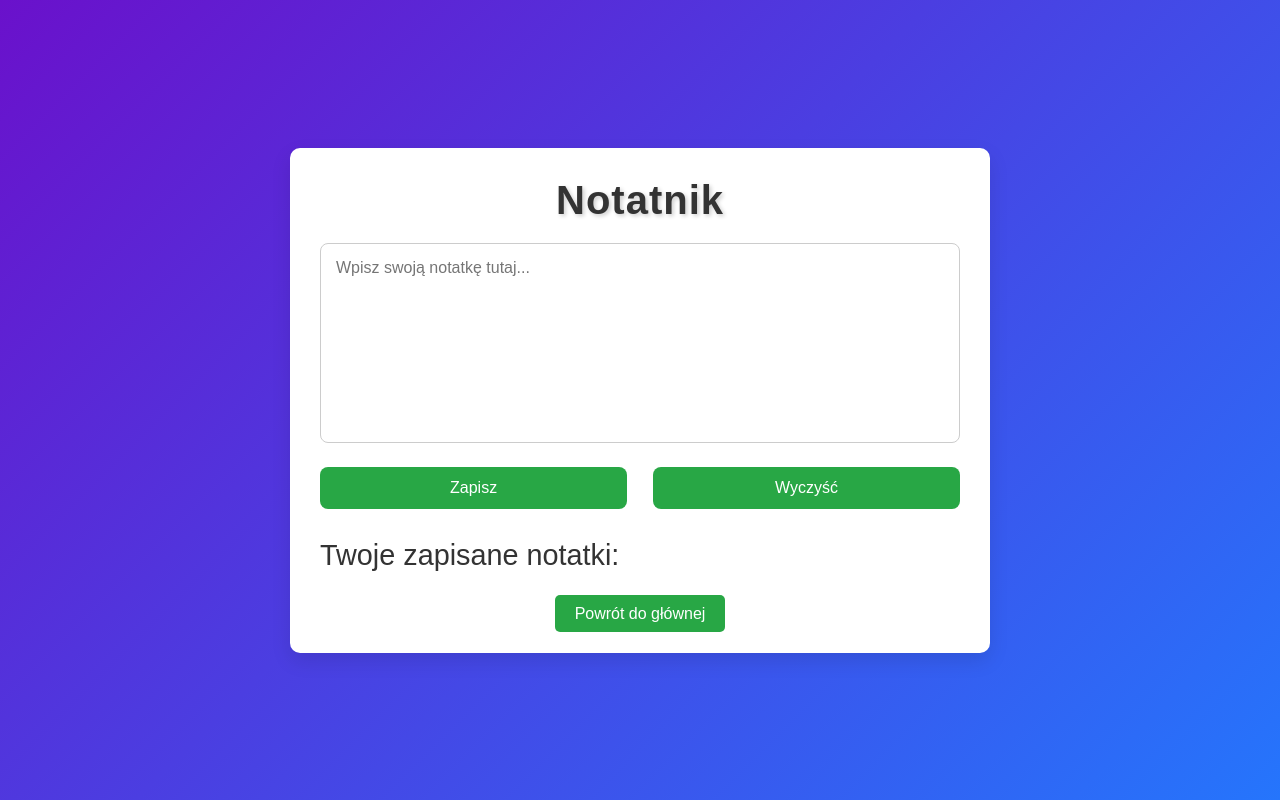
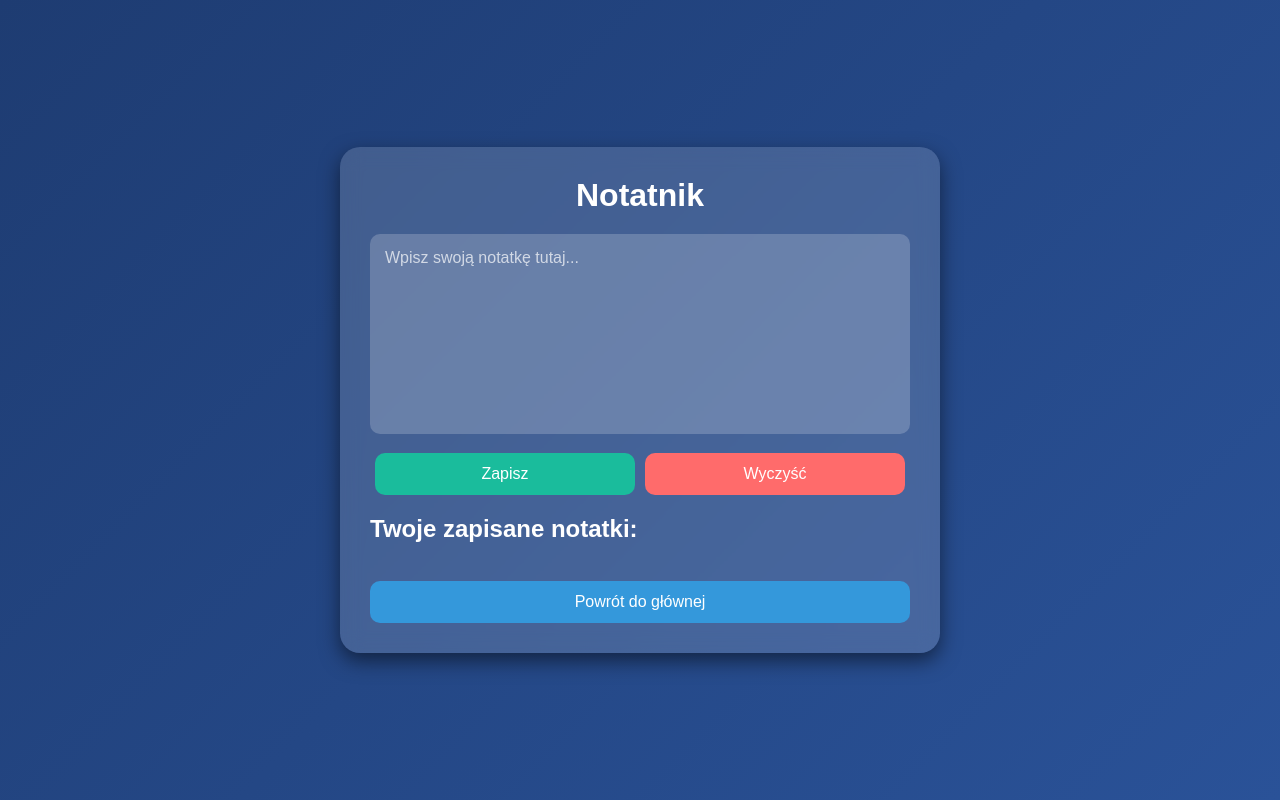
Before and after one commit to Dawidgolab/TrainingManager, a Flask app: page /Notepad in a window 1280 px wide. Run offline with Flask 3, Linux system fonts and the light colour scheme.

```diff
--- a/static/Notepad.css
+++ b/static/Notepad.css
@@ -1,186 +1,123 @@
-/* Resetowanie domyślnych marginesów i paddingu */
 * {
     margin: 0;
     padding: 0;
     box-sizing: border-box;
+    font-family: 'Poppins', sans-serif;
 }
 
-/* Tło strony */
 body {
-    font-family: 'Arial', sans-serif;
-    background: linear-gradient(135deg, #6a11cb 0%, #2575fc 100%);
-    /* Gradient od fioletowego do niebieskiego */
+    height: 100vh;
     display: flex;
+    align-items: center;
     justify-content: center;
-    align-items: center;
-    height: 100vh;
-    margin: 0;
-    color: black;
-    /* Zmieniony kolor tekstu na biały */
+    background: linear-gradient(135deg, #1e3c72, #2a5298);
+    color: #fff;
 }
 
-/* Kontener główny */
 .container {
-    background-color: white;
+    background: rgba(255, 255, 255, 0.15);
     padding: 30px;
-    border-radius: 10px;
-    box-shadow: 0 8px 20px rgba(0, 0, 0, 0.1);
-    width: 100%;
-    max-width: 700px;
+    border-radius: 20px;
+    box-shadow: 0 8px 20px rgba(0, 0, 0, 0.5);
+    backdrop-filter: blur(10px);
+    width: 90%;
+    max-width: 600px;
     text-align: center;
-    transition: transform 0.3s ease;
 }
 
-/* Efekt animacji dla kontenera */
-.container:hover {
-    transform: scale(1.02);
+h1 {
+    font-weight: 600;
+    margin-bottom: 20px;
 }
 
-/* Nagłówek */
-h1 {
-    font-size: 2.5rem;
-    margin-bottom: 20px;
-    color: #333;
-    font-weight: 600;
-    letter-spacing: 1px;
-    text-shadow: 2px 2px 4px rgba(0, 0, 0, 0.2);
-    /* Cień dla nagłówka */
-}
-
-/* Pole tekstowe */
 textarea {
     width: 100%;
     height: 200px;
     padding: 15px;
+    border-radius: 10px;
+    border: none;
+    background: rgba(255, 255, 255, 0.2);
+    color: #fff;
     font-size: 16px;
-    font-family: 'Arial', sans-serif;
-    border-radius: 8px;
-    border: 1px solid #ccc;
-    margin-bottom: 20px;
     resize: none;
-    transition: border-color 0.3s, box-shadow 0.3s;
+    outline: none;
 }
 
-textarea:focus {
-    border-color: #28a745;
-    outline: none;
-    box-shadow: 0 0 8px rgba(40, 167, 69, 0.6);
+textarea::placeholder {
+    color: rgba(255, 255, 255, 0.7);
 }
 
-/* Przyciski */
 .buttons {
     display: flex;
     justify-content: space-between;
-    gap: 10px;
+    margin-top: 15px;
 }
 
 button {
-    padding: 12px 25px;
+    flex: 1;
+    margin: 0 5px;
+    padding: 12px;
+    border: none;
+    border-radius: 10px;
     font-size: 16px;
-    font-weight: 500;
-    border: none;
-    border-radius: 8px;
     cursor: pointer;
-    transition: background-color 0.3s, transform 0.2s;
-    width: 48%;
-    background-color: #28a745;
-    /* Zmieniony kolor przycisku */
-    color: white;
+    transition: 0.3s;
+    color: #fff;
 }
 
-button:hover {
-    background-color: #218838;
-    transform: scale(1.05);
+#save-btn {
+    background: #1abc9c;
 }
 
-/* Sekcja zapisanych notatek */
+#save-btn:hover {
+    background: #16a085;
+}
+
+#clear-btn {
+    background: #ff6b6b;
+}
+
+#clear-btn:hover {
+    background: #ff4757;
+}
+
 .saved-notes {
-    margin-top: 30px;
+    margin-top: 20px;
     text-align: left;
 }
 
-.saved-notes h2 {
-    font-size: 1.8rem;
-    margin-bottom: 15px;
-    color: #333;
-    font-weight: 500;
-}
-
-/* Lista notatek */
-#notes-list {
+.note {
+    background: rgba(255, 255, 255, 0.2);
+    padding: 12px;
+    border-radius: 8px;
+    display: flex;
+    justify-content: space-between;
+    align-items: center;
     margin-top: 10px;
 }
 
-.note {
-    background-color: #f8f9fa;
-    padding: 15px;
-    border-radius: 8px;
-    margin-bottom: 12px;
-    box-shadow: 0 4px 8px rgba(0, 0, 0, 0.1);
-    display: flex;
-    justify-content: space-between;
-    align-items: center;
-    position: relative;
-}
-
-/* Przycisk Usuń w notatce */
 .delete-btn {
-    background-color: #dc3545;
-    color: white;
-    border: none;
-    padding: 8px 15px;
+    background: #dc3545;
+    padding: 6px 12px;
     border-radius: 5px;
     cursor: pointer;
-    font-size: 14px;
-    transition: background-color 0.3s;
 }
 
 .delete-btn:hover {
-    background-color: #c82333;
-}
-
-/* Animacja dla przycisków */
-button,
-.delete-btn {
-    transition: background-color 0.3s, transform 0.2s ease;
-}
-
-button:hover,
-.delete-btn:hover {
-    transform: scale(1.05);
-}
-
-/* Responsywność */
-@media (max-width: 768px) {
-    .container {
-        padding: 20px;
-    }
-
-    textarea {
-        height: 150px;
-    }
-
-    button {
-        font-size: 14px;
-    }
-
-    .note {
-        font-size: 14px;
-    }
+    background: #c82333;
 }
 
 .btn {
-    background-color: #28a745;
-    color: white;
-    border: none;
-    padding: 10px 20px;
-    font-size: 1rem;
-    cursor: pointer;
-    border-radius: 5px;
-    transition: background-color 0.3s;
+    display: block;
+    text-align: center;
+    padding: 12px;
+    background: #3498db;
+    margin-top: 20px;
+    border-radius: 10px;
+    color: #fff;
     text-decoration: none;
 }
 
 .btn:hover {
-    background-color: #218838;
+    background: #2980b9;
 }
```
Also changed, not shown: models.py (+11 -0 lines).
